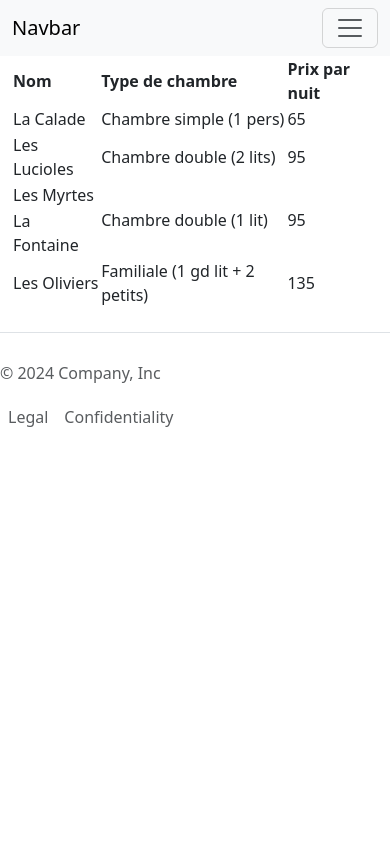
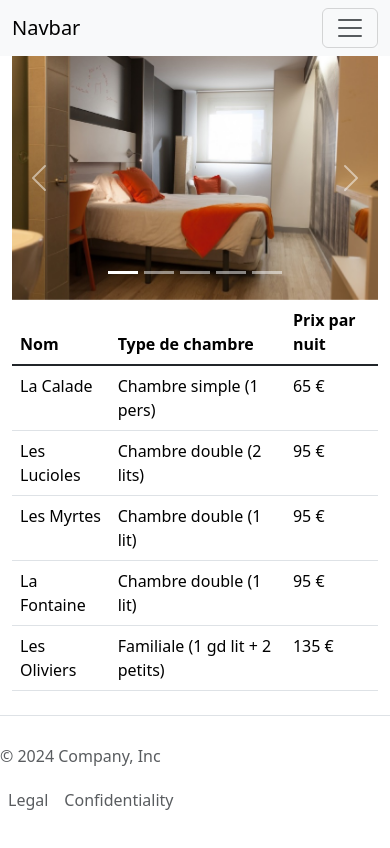
Before and after one commit to HM22-code/static-web-page-inn, a Vue app: page /static-web-page-inn/bedrooms in a window 390 px wide. Shown: the top 848 px of the page. Built offline with nearby package versions, Linux system fonts and the light colour scheme.

Commit message:
Adding Table and Carousel

```diff
--- a/src/components/Bedrooms.vue
+++ b/src/components/Bedrooms.vue
@@ -1,42 +1,132 @@
-<template lang="">
+<template>
     <div class="container">
-        <!-- Content here -->
-        <table>
+        <div id="carousel" class="carousel slide">
+            <div class="carousel-indicators">
+                <button type="button" data-bs-target="#carousel" data-bs-slide-to="0" class="active" aria-current="true" aria-label="Slide 1"></button>
+                <button type="button" data-bs-target="#carousel" data-bs-slide-to="1" aria-label="Slide 2"></button>
+                <button type="button" data-bs-target="#carousel" data-bs-slide-to="2" aria-label="Slide 3"></button>
+                <button type="button" data-bs-target="#carousel" data-bs-slide-to="3" aria-label="Slide 4"></button>
+                <button type="button" data-bs-target="#carousel" data-bs-slide-to="4" aria-label="Slide 5"></button>
+            </div>
+            <div class="carousel-inner">
+                <div class="carousel-item active">
+                    <img src="../assets/calade.jpg" class="d-block w-100" alt="chambre">
+                    <div class="carousel-caption d-none d-md-block">
+                        <h5>La Calade</h5>
+                    </div>
+                </div>
+                <div class="carousel-item">
+                    <img src="../assets/lucioles.jpg" class="d-block w-100" alt="chambre">
+                    <div class="carousel-caption d-none d-md-block">
+                        <h5>Les Lucioles</h5>
+                    </div>
+                </div>
+                <div class="carousel-item">
+                    <img src="../assets/myrtes.jpg" class="d-block w-100" alt="chambre">
+                    <div class="carousel-caption d-none d-md-block">
+                        <h5>Les Myrtes</h5>
+                    </div>
+                </div>
+                <div class="carousel-item">
+                    <img src="../assets/fontaine.jpg" class="d-block w-100" alt="chambre">
+                    <div class="carousel-caption d-none d-md-block">
+                        <h5>La Fontaine</h5>
+                    </div>
+                </div>
+                <div class="carousel-item">
+                    <img src="../assets/oliviers.jpg" class="d-block w-100" alt="chambre">
+                    <div class="carousel-caption d-none d-md-block">
+                        <h5>Les Oliviers</h5>
+                    </div>
+                </div>
+            </div>
+            <button class="carousel-control-prev" type="button" data-bs-target="#carousel" data-bs-slide="prev">
+                <span class="carousel-control-prev-icon" aria-hidden="true"></span>
+                <span class="visually-hidden">Previous</span>
+            </button>
+            <button class="carousel-control-next" type="button" data-bs-target="#carousel" data-bs-slide="next">
+                <span class="carousel-control-next-icon" aria-hidden="true"></span>
+                <span class="visually-hidden">Next</span>
+            </button>
+        </div>
+        <table class="table">
+            <thead>
                 <tr>
-                <th>Nom</th>
-                <th>Type de chambre</th>
-                <th>Prix par nuit</th>
+                    <th scope="col">Nom</th>
+                    <th scope="col">Type de chambre</th>
+                    <th scope="col">Prix par nuit</th>
                 </tr>
-            <tr>
-                <td>La Calade</td>
-                <td class="colonnedeux">Chambre simple (1 pers)</td>
-                <td class="colonnetrois">65</td>
+            </thead>
+            <tbody class="table-group-divider">
+                <tr id="calade">
+                    <td scope="row">La Calade</td>
+                    <td>Chambre simple (1 pers)</td>
+                    <td>65 €</td>
                 </tr>
-            <tr>
-                <td>Les Lucioles</td>
-                <td class="colonnedeux">Chambre double (2 lits)</td>
-                <td class="colonnetrois">95</td>
+                <tr id="lucioles">
+                    <td scope="row">Les Lucioles</td>
+                    <td>Chambre double (2 lits)</td>
+                    <td>95 €</td>
                 </tr>
-            <tr>
-                <td>Les Myrtes</td>
-                <td class="colonnedeux" rowspan="2">Chambre double (1 lit)</td>
-                <td class="colonnetrois" rowspan="2">95</td>
+                <tr id="myrtes">
+                    <td scope="row">Les Myrtes</td>
+                    <td>Chambre double (1 lit)</td>
+                    <td>95 €</td>
                 </tr>
-            <tr>
-                <td>La Fontaine</td>
+                <tr id="fontaine">
+                    <td scope="row">La Fontaine</td>
+                    <td>Chambre double (1 lit)</td>
+                    <td>95 €</td>
                 </tr>
-            <tr>
+                <tr id="oliviers">
                     <td>Les Oliviers</td>
-                <td class="colonnedeux">Familiale (1 gd lit + 2 petits)</td>
-                <td class="colonnetrois">135</td>
+                    <td>Familiale (1 gd lit + 2 petits)</td>
+                    <td>135 €</td>
                 </tr>
+            </tbody>
         </table>
     </div>
 </template>
-<script>
-export default {
+<script setup lang="js">
+import { Carousel } from 'bootstrap'
+import { onMounted } from 'vue'
 
+onMounted(() => {
+    const myCarouselElement = document.querySelector('#carousel')
+    const carousel = new Carousel(myCarouselElement)
+    myCarouselElement.addEventListener('slid.bs.carousel', event => {
+        if (event.to == 0) {
+            document.querySelector('#calade').classList.add('table-active')
         }
+        if (event.to == 1) {
+            document.querySelector('#lucioles').classList.add('table-active')
+        }
+        if (event.to == 2) {
+            document.querySelector('#myrtes').classList.add('table-active')
+        }
+        if (event.to == 3) {
+            document.querySelector('#fontaine').classList.add('table-active')
+        }
+        if (event.to == 4) {
+            document.querySelector('#oliviers').classList.add('table-active')
+        }
+        if (event.from == 0) {
+            document.querySelector('#calade').classList.remove('table-active')
+        }
+        if (event.from == 1) {
+            document.querySelector('#lucioles').classList.remove('table-active')
+        }
+        if (event.from == 2) {
+            document.querySelector('#myrtes').classList.remove('table-active')
+        }
+        if (event.from == 3) {
+            document.querySelector('#fontaine').classList.remove('table-active')
+        }
+        if (event.from == 4) {
+            document.querySelector('#oliviers').classList.remove('table-active')
+        }
+    })
+})
 </script>
 <style lang="">
 
```
Lines whose indentation alone changed are shown as unchanged.
